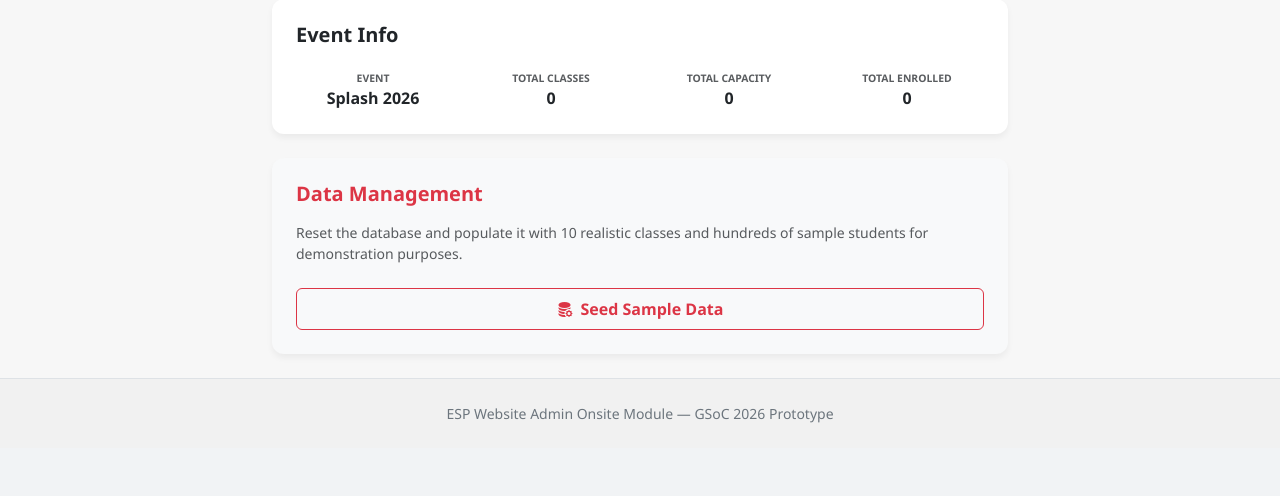
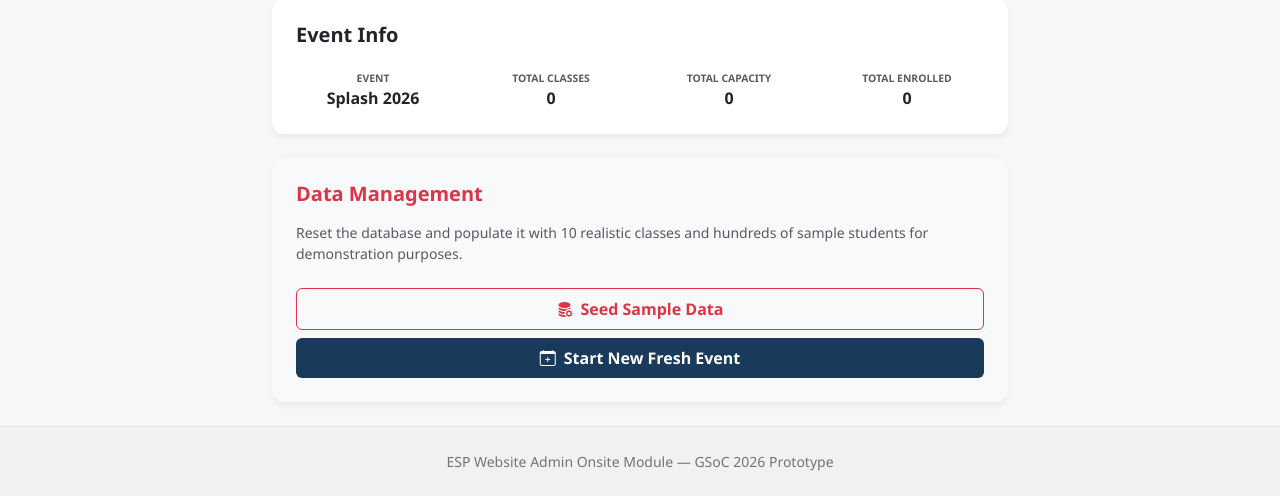
Before and after one commit to anandmahadevv/Learning-Unlimited-Admin-Onsite-Webapp, a Django app: page /settings/ in a window 1280 px wide. Shown: the part 750-1246 px from the top of the page. Before the commit the page ends 1173 px from the top, so only its background shows below. Run offline with Django 4.2, Linux system fonts and the light colour scheme.

Commit message:
Add Create New Event feature to Settings page

```diff
--- a/onsite/templates/onsite/settings.html
+++ b/onsite/templates/onsite/settings.html
@@ -80,13 +80,18 @@
             </div>
         </div>
 
-        <!-- CARD 4 - Data Management -->
         <div class="card p-4 border-danger-subtle bg-light">
             <h5 class="fw-bold text-danger mb-3">Data Management</h5>
             <p class="text-muted small mb-4">Reset the database and populate it with 10 realistic classes and hundreds of sample students for demonstration purposes.</p>
-            <button class="btn btn-outline-danger w-100 py-2 fw-bold" id="seedDataBtn" onclick="if(confirm('This will DELETE all current classes and students. Proceed?')) seedSampleData()">
-                <i class="bi bi-database-fill-gear me-2"></i>Seed Sample Data
-            </button>
+
+            <div class="d-flex flex-column gap-2">
+                <button class="btn btn-outline-danger w-100 py-2 fw-bold" id="seedDataBtn" onclick="if(confirm('This will DELETE all current classes and students. Proceed?')) seedSampleData()">
+                    <i class="bi bi-database-fill-gear me-2"></i>Seed Sample Data
+                </button>
+                <button class="btn btn-navy w-100 py-2 fw-bold" onclick="createNewEvent()" style="background: var(--navy); color: white; border: none;">
+                    <i class="bi bi-calendar-plus me-2"></i>Start New Fresh Event
+                </button>
+            </div>
         </div>
     </div>
 </div>
--- a/onsite/urls.py
+++ b/onsite/urls.py
@@ -15,4 +15,5 @@ urlpatterns = [
     path('api/classes/<int:class_id>/update-cap/', views.api_update_cap, name='api_update_cap'),
     path('api/settings/', views.api_settings, name='api_settings'),
     path('api/seed-data/', views.api_seed_data, name='api_seed_data'),
+    path('api/create-event/', views.api_create_event, name='api_create_event'),
 ]
--- a/onsite/views.py
+++ b/onsite/views.py
@@ -211,3 +211,22 @@ def api_seed_data(request):
 
         return JsonResponse({"message": f"Successfully seeded {len(classes_data)} classes"})
     return JsonResponse({"error": "POST method required"}, status=400)
+
+@csrf_exempt
+def api_create_event(request):
+    if request.method == "POST":
+        data = json.loads(request.body)
+        new_event_name = data.get("event_name", "New ESP Event")
+
+        # Clear existing data
+        ESP_Class.objects.all().delete()
+        Enrollment.objects.all().delete()
+
+        # Update settings
+        settings, created = OnsiteSettings.objects.get_or_create(id=1)
+        settings.event_name = new_event_name
+        settings.global_registration_open = True
+        settings.save()
+
+        return JsonResponse({"message": f"Successfully created new event: {new_event_name}"})
+    return JsonResponse({"error": "POST method required"}, status=400)
--- a/static/onsite/js/onsite.js
+++ b/static/onsite/js/onsite.js
@@ -563,3 +563,35 @@ async function seedSampleData() {
         if (btn) btn.disabled = false;
     }
 }
+
+/**
+ * 9. Create new event
+ */
+async function createNewEvent() {
+    const name = prompt("Enter a name for the new event (e.g. Splash 2027):");
+    if (!name) return;
+
+    if (!confirm(`Warning: This will PERMANENTLY DELETE all current classes and data for ${name}. Continue?`)) return;
+
+    showToast('Wiping data and creating new event...', 'success');
+
+    try {
+        const response = await fetch('/onsite/api/create-event/', {
+            method: 'POST',
+            headers: { 'Content-Type': 'application/json' },
+            body: JSON.stringify({ event_name: name })
+        });
+        const data = await response.json();
+
+        if (response.ok) {
+            showToast(data.message, 'success');
+            setTimeout(() => {
+                location.reload();
+            }, 1000);
+        } else {
+            showToast(data.error || 'Failed to create event.', 'danger');
+        }
+    } catch (e) {
+        showToast('Network error.', 'danger');
+    }
+}
```
